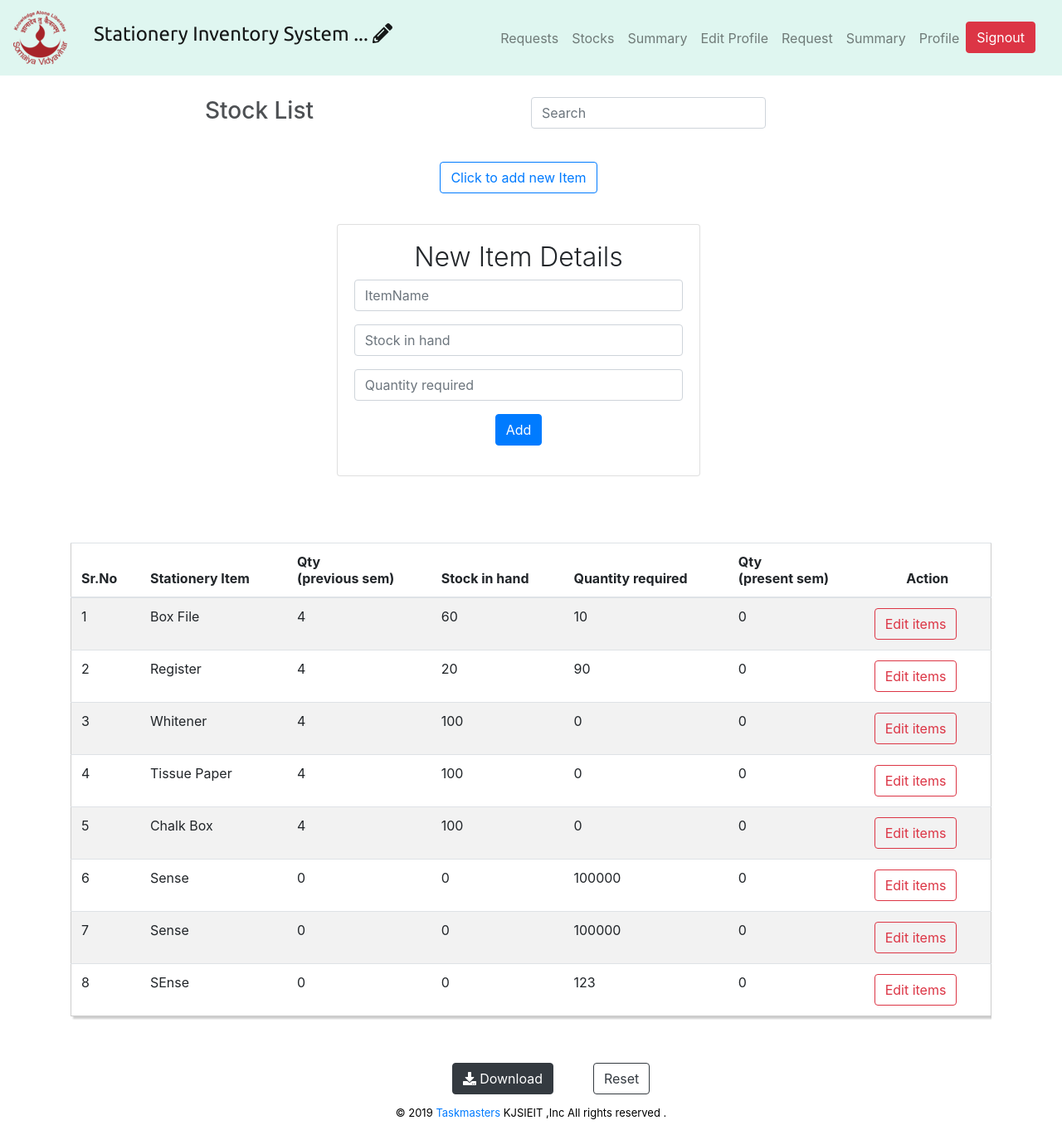
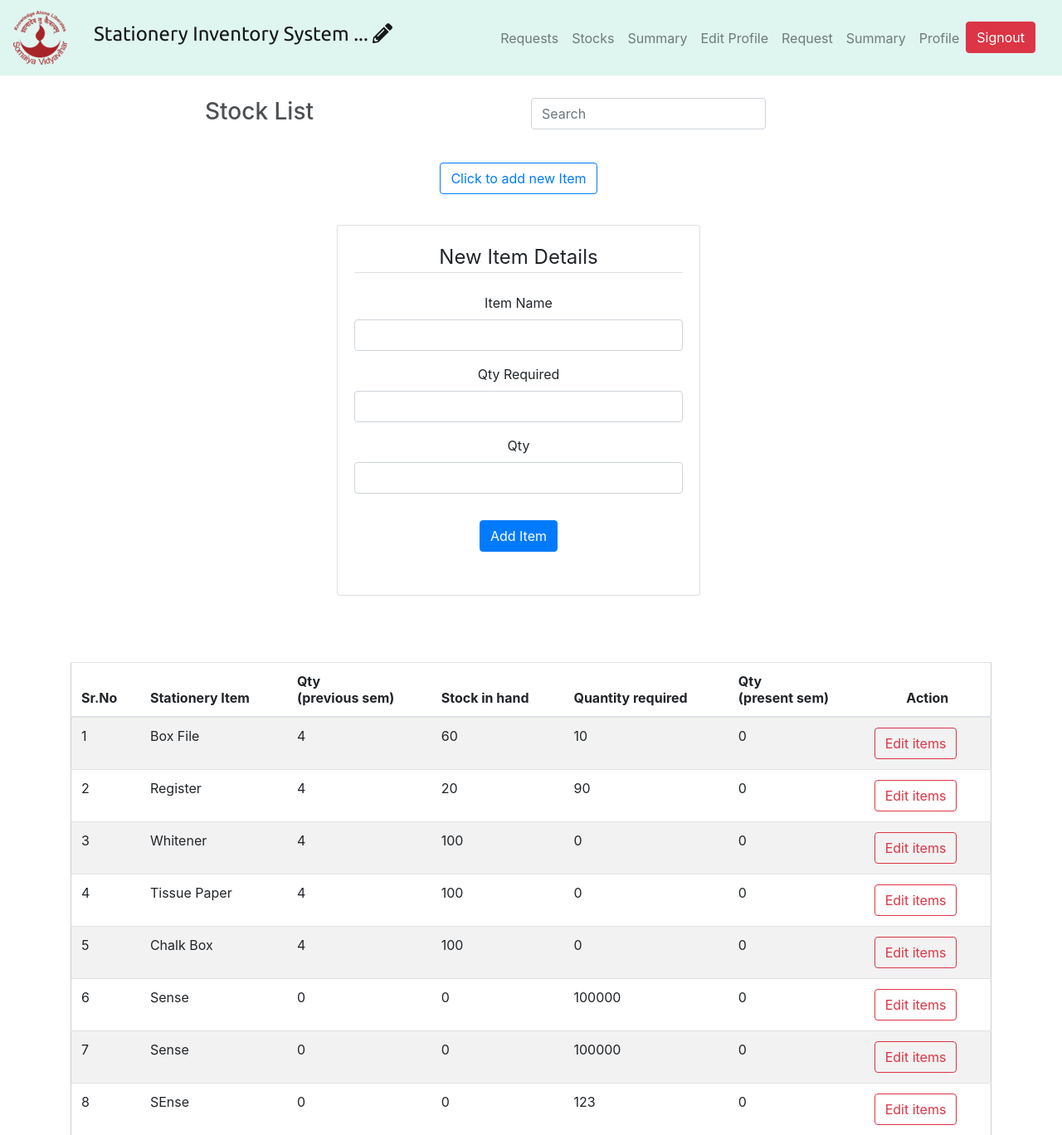
Before and after one commit to mishrakeshav/Requisition-and-Supply-Management-System, a Flask app: page /admin/stocks in a window 1280 px wide, after a click on "Click to add new Item". Shown: the top 1368 px of the page at 83% size. Run offline with Flask 2, Linux system fonts and the light colour scheme; data comes from the database, SQL or seed files in the repository; both versions use the stored data as it was after the commit; some libraries are stand-ins or nearby versions.

Commit message:
Stocks add item

```diff
--- a/App/forms.py
+++ b/App/forms.py
@@ -13,11 +13,6 @@ class LoginForm(FlaskForm):
     email = StringField('Email', validators=[DataRequired(), Email()])
     password = PasswordField('Password', validators = [DataRequired(), Length(min = 8,max=20)])
     submit = SubmitField('Login')
-
-class NewItemForm(FlaskForm):
-    item = StringField('Item', validators=[DataRequired()])
-    quantity_req = IntegerField('Required Qty.', validators=[DataRequired()])
-    avail = IntegerField('Qty', validators=[DataRequired()])
 
 
 class RequestForm(FlaskForm):
--- a/App/routes.py
+++ b/App/routes.py
@@ -3,17 +3,13 @@ from flask import (
 )
 
 from App.forms import (
-    LoginForm, EditStocks, RequestForm, Profile, NewItemForm
+    LoginForm, EditStocks, RequestForm, Profile
 )
 
 from App.models import (
     User, Stock, Request
 )
 
-import os
-import secrets
-from PIL import Image
-import functools
 
 
 from App import app, db, bcrypt
@@ -38,7 +34,6 @@ def admin_request():
 
 @app.route('/admin/stocks', methods = ['GET','POST'])
 def stocks():
-
     if request.method == 'GET':
         stocks = Stock.query.all()
         return render_template('stocks.html', stocks = stocks)
@@ -53,14 +48,36 @@ def stocks():
 
 
 
-@app.route('/admin/stocks/edit')
-def edit_stocks():
-    pass
 
+@app.route('/admin/stocks/add', methods=['POST'])
+def add_stocks():
+    err_flag = False
+    form = request.form
+    item_name = form['item']
+    try:
+        qty_req = int(form['qty_req'])
+    except :
+        err_flag = True
+    try:
+        qty = int(form['qty'])
+    except :
+        err_flag = True
 
-@app.route('/admin/stocks/add')
-def add_stocks():
-    pass
+    if err_flag:
+        flash(f'Invalid Details', 'danger')
+    else:
+        stck = Stock(
+            item = item_name,
+            qty_prev = 0,
+            avail = qty,
+            qty_req = qty_req,
+            qty_pres = 0
+        )
+        db.session.add(stck)
+        db.session.commit()
+        flash(f'Stock added Succeddfully', 'success')
+    return redirect(url_for('stocks'))
+
 
 @app.route('/admin/request/accept')
 def accept_request():
--- a/App/templates/layout.html
+++ b/App/templates/layout.html
@@ -106,6 +106,21 @@ nav{
             </div>
             </div>
         </nav>
+        <main role="main" class="container">
+            <div class="row">
+                <div class="col-md-8">
+                    {% with messages = get_flashed_messages(with_categories=true) %}
+                        {% if messages %}
+                                {% for category, message in messages %}
+                                    <div class='alert alert-{{category}}'>
+                                        {{ message }}
+                                    </div>
+                                {% endfor %}
+                        {% endif %}
+                    {% endwith %}
+                </div>
+            </div>
+        </main>
     </header>
 
     {% block content %}{% endblock %}
--- a/App/templates/stocks.html
+++ b/App/templates/stocks.html
@@ -1,5 +1,3 @@
-
-
 {% extends "layout.html" %}
 
 {% block content %}
@@ -28,22 +26,25 @@
                     <div class="collapse multi-collapse" id="multiCollapseExample1" style="margin: 2%;">
                         <div class="fluid container" style="width: 40%;">
                             <div class="card card-body">
-                                <form action="/add_item" , method="POST">
-                                    <h5 class="display-4" style="font-size: 2rem">New Item Details</h5>
-
-                                    <div class="form-group">
-                                        <input name="item" type="text" class="form-control"
-                                            placeholder="ItemName" required>
+                                <form action="{{ url_for('add_stocks') }}" method="POST">
+                                    <fieldset class="form-group">
+                                        <legend class="border-bottom mb-4">New Item Details</legend>
+                                        <div class='form-group'>
+                                            <label for="item">Item Name</label>
+                                            <input class='form-control' type="text" id="item" name="item">
+                                        </div>
+                                        <div class='form-group'>
+                                            <label for="qty_req">Qty Required</label>
+                                            <input class='form-control' type="text" id="qty_req" name="qty_req">
+                                        </div>
+                                        <div class='form-group'>
+                                            <label for="qty">Qty</label>
+                                            <input class='form-control' type="text" id="qty" name="qty">
+                                        </div>
+                                    </fieldset>
+                                    <div class='form-group'>
+                                        <button class = 'btn btn-primary' type="submit">Add Item</button>
                                     </div>
-                                    <div class="form-group">
-                                        <input name="stock" type="number" class="form-control"
-                                            placeholder="Stock in hand" min="0" required>
-                                    </div>
-                                    <div class="form-group">
-                                        <input name="qty_req" type="number" class="form-control"
-                                            placeholder="Quantity required" min="0" required>
-                                    </div>
-                                    <button type="submit" class="btn btn-primary">Add</button>
                                 </form>
                             </div>
                         </div>
```
Also changed, not shown: App/site.db.
